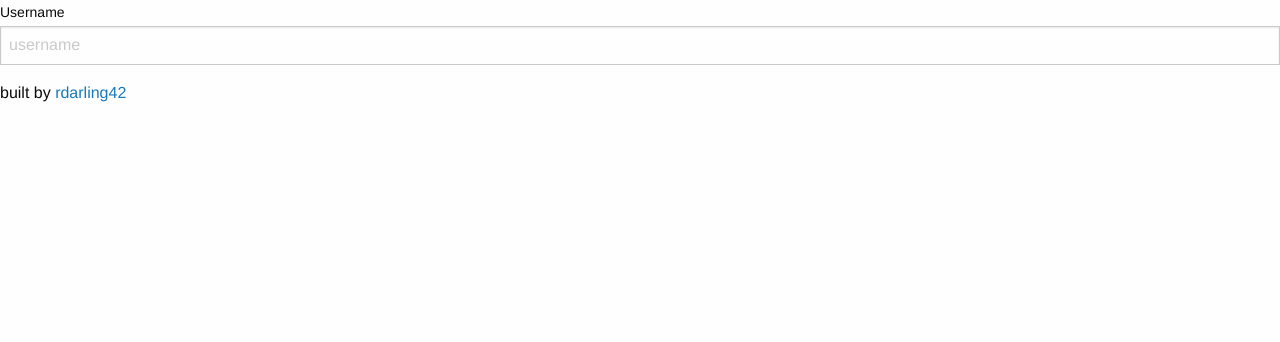
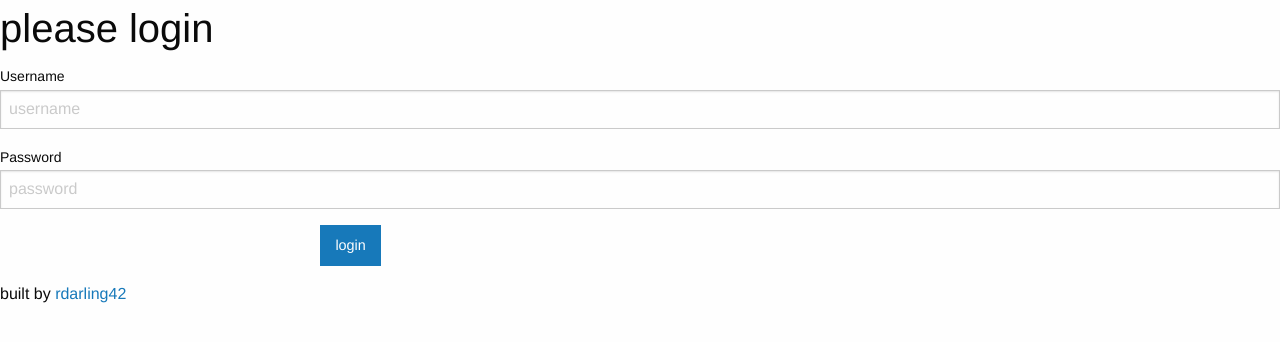
Before and after one commit to ramsey-darling1/woodpecker, a PHP site: page / in a window 1280 px wide. Shown: the part 158-500 px from the top of the page. Run offline with PHP 8.4, Linux system fonts and the light colour scheme; some libraries are stand-ins or nearby versions.

Commit message:
visual tweaks to login view

```diff
--- a/views/elements/footer.php
+++ b/views/elements/footer.php
@@ -1,5 +1,9 @@
 <footer>
-    built by <a href="http://ramseydarling.me">rdarling42</a>
+    <div class="row">
+        <div class="small-12 columns">
+            built by <a href="http://ramseydarling.me">rdarling42</a>
+        </div>
+    </div>
 </footer>
 <script src="/bower_components/jquery/dist/jquery.min.js"></script>
   <script src="/bower_components/foundation/js/foundation.min.js"></script>
--- a/views/elements/header.php
+++ b/views/elements/header.php
@@ -9,15 +9,17 @@
 <body>
 <header>
     <div class="row">
-        <div class="small-3 columns">
+        <div class="small-6 columns">
             <h1>Project Hours</h1>
         </div>
-        <div class="small-9 columns">
+        <div class="small-6 columns">
             <nav class="top-bar" data-topbar role="navigation">
-               <ul class="right">
-                  <li class="active"><a href="#">New Project</a></li>
-                  <li><a href="">List Projects</a></li>
-                </ul>
+                <section class="top-bar-section">
+                    <ul class="">
+                      <li class="active"><a href="#">New Project</a></li>
+                      <li><a href="">List Projects</a></li>
+                    </ul>
+                </section>
             </nav>
         </div>
     </div>
--- a/views/index.php
+++ b/views/index.php
@@ -2,6 +2,7 @@
 <!--this screen the user is not logged in-->
 <div id="login" class="row">
     <div class="small-12 columns">
+        <h2>please login</h2>
         <form>
             <div class="row">
                 <div class="small-8 columns">
@@ -13,6 +14,19 @@
                             <input type="text" name="username" placeholder="username" required/>
                         </div>
                     </div>
+                    <div class="row">
+                        <div class="small-3 columns">
+                            <label for="password" class="right inline">Password</label>
+                        </div>
+                        <div class="small-9 columns">
+                            <input type="password" name="password" placeholder="password" required/>
+                        </div>
+                    </div>
+                    <div class="row">
+                        <div class="small-9 columns small-offset-3">
+                            <button type="button" class="login button radius">login</button>
+                        </div>
+                    </div>
                 </div>
             </div>
         </form>
```
